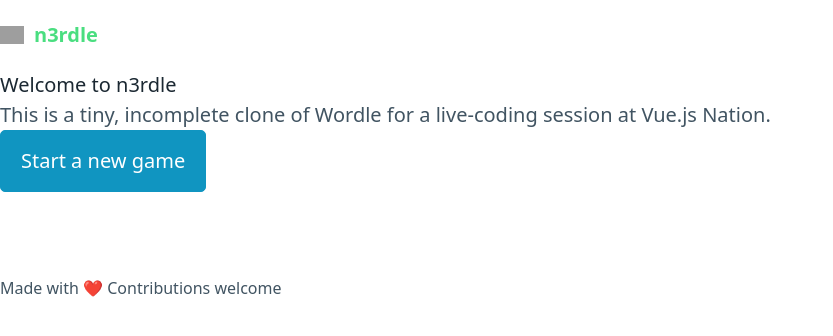
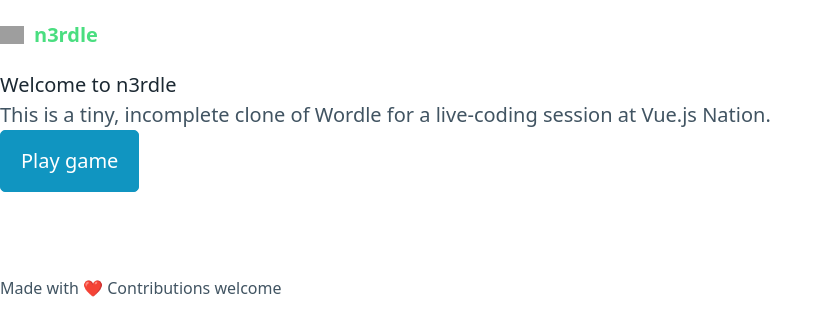
Before and after one commit to danielroe/n3rdle, a Nuxt app: page / in a window 1280 px wide. Shown: the top 336 px of the page, without its empty margins (0-833 px from the left). Built offline with nearby package versions, Linux system fonts and the light colour scheme; grey boxes are pictures that could not be loaded.

Commit message:
fix: update play game text

```diff
--- a/pages/index.vue
+++ b/pages/index.vue
@@ -7,6 +7,6 @@
       live-coding session at
       <a href="https://vuejsnation.com/">Vue.js Nation</a>.
     </p>
-    <NuxtLink to="/game" role="button">Start a new game</NuxtLink>
+    <NuxtLink to="/game" role="button">Play game</NuxtLink>
   </section>
 </template>
```
